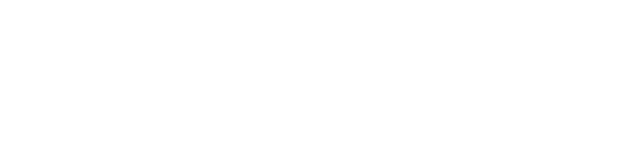
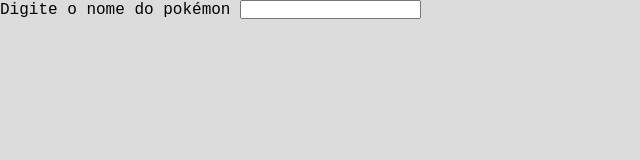
Before and after one commit to PedroFonseca13/Copybase, a plain HTML site: page index.html in a window 1280 px wide. Shown: the whole page, without its empty margins (0-640 px from the left). Drawn offline with Linux system fonts and the light colour scheme.

Commit message:
feat: cria arquivo css e inclui link no index

```diff
--- /dev/null
+++ b/assets/css/style.css
@@ -0,0 +1,9 @@
+* {
+  margin: 0;
+  padding: 0;
+}
+
+html, body {
+  background-color: gainsboro;
+  font-family: 'Courier New', Courier, monospace;
+}
--- a/index.html
+++ b/index.html
@@ -5,9 +5,15 @@
   <meta http-equiv="X-UA-Compatible" content="IE=edge">
   <meta name="viewport" content="width=device-width, initial-scale=1.0">
   <link rel="icon" href="favicons/favicon-16x16.png">
+
+  <link rel="stylesheet" href="assets/css/style.css">
   <title>Pokédex</title>
+
 </head>
 <body>
-
+  <main>
+    <label for="pokemon">Digite o nome do pokémon</label>
+    <input type="search">
+  </main>
 </body>
 </html>
```
